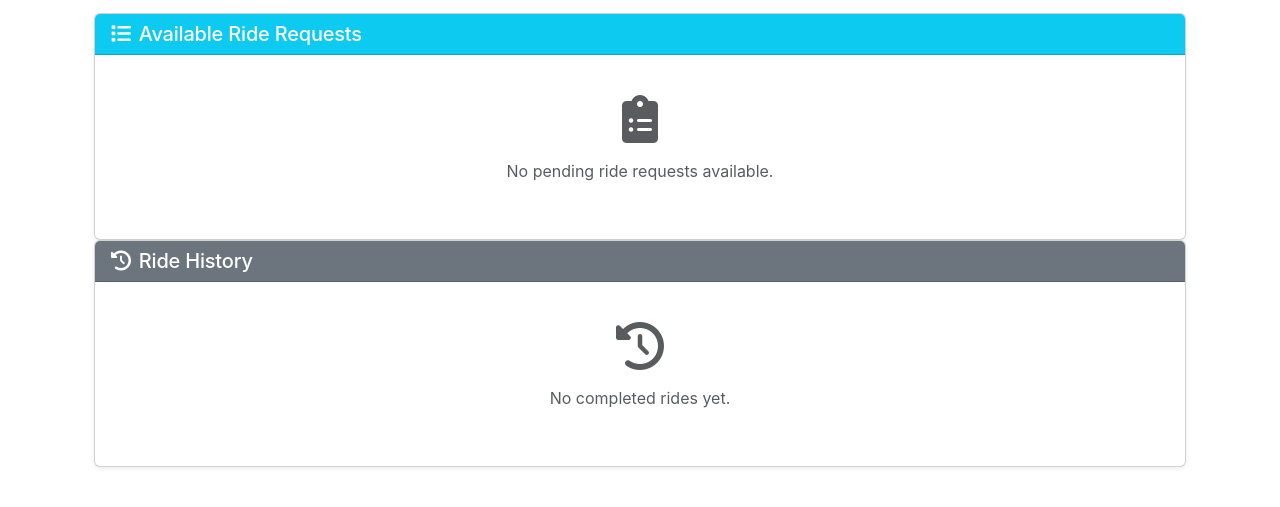
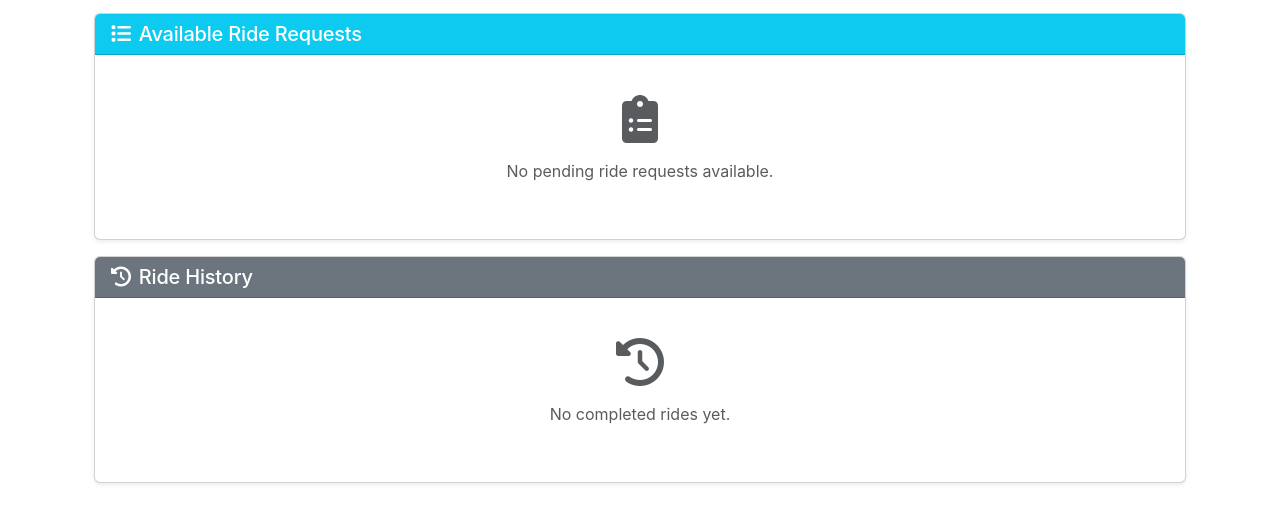
Before and after one commit to shenxingy/ride-sharing-service-webapp, a Django app: template docker-deploy/web-app/driver/templates/driver/dashboard.html in a window 1280 px wide. Shown: the part 615-1122 px from the top of the page. Before the commit the page ends 1083 px from the top, so only its background shows below. Run offline with Django 5.2, Linux system fonts and the light colour scheme; the template is opened without the code that fills it, so the values that code supplies are empty; some libraries are stand-ins or nearby versions.

Commit message:
update format

```diff
--- a/docker-deploy/web-app/driver/templates/driver/dashboard.html
+++ b/docker-deploy/web-app/driver/templates/driver/dashboard.html
@@ -151,7 +151,7 @@
     </div>
     {% endif %}
 
-    <div class="card mb-4 shadow-sm">
+    <div class="card mt-3 mb-4 shadow-sm">
         <div class="card-header bg-secondary text-white">
             <h5 class="card-title mb-0">
                 <i class="fas fa-history me-2"></i>Ride History
@@ -189,4 +189,4 @@
         </div>
     </div>
 </div>
-    {% endblock %}
+{% endblock %}
```
